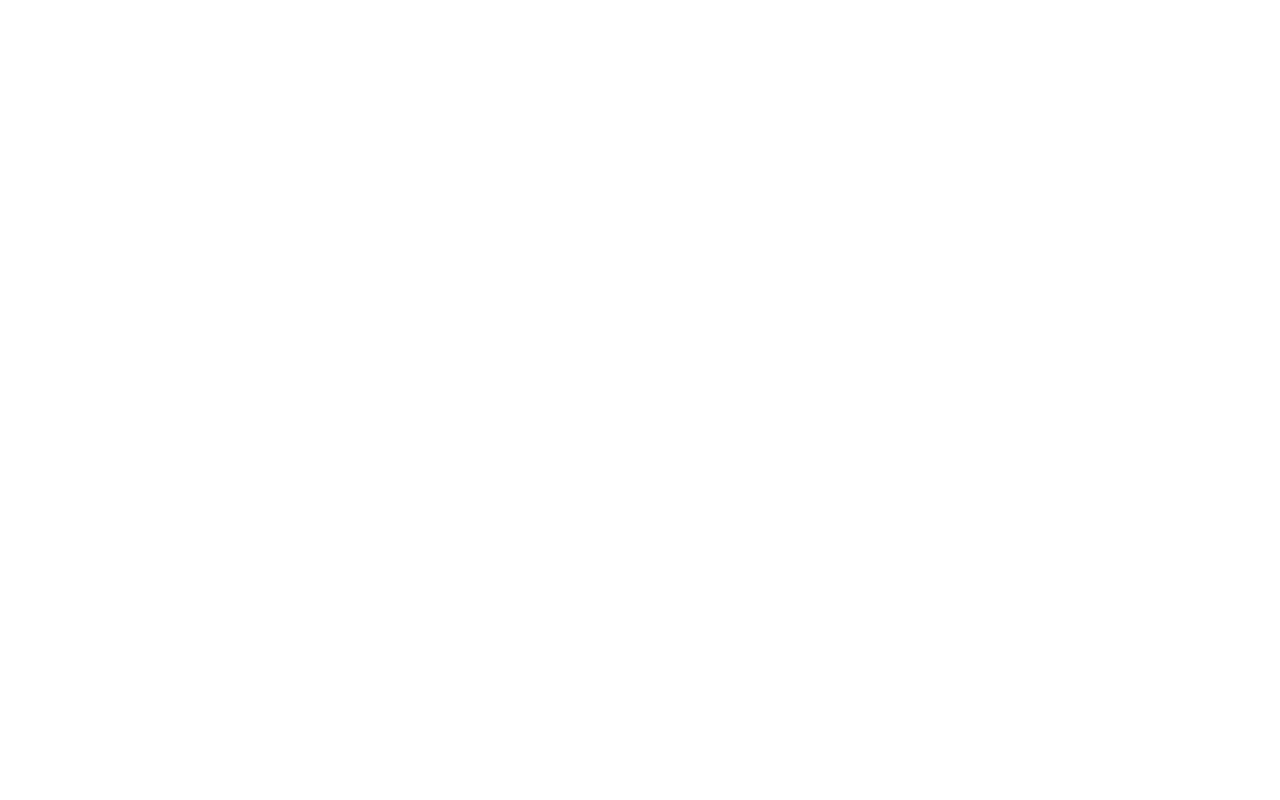
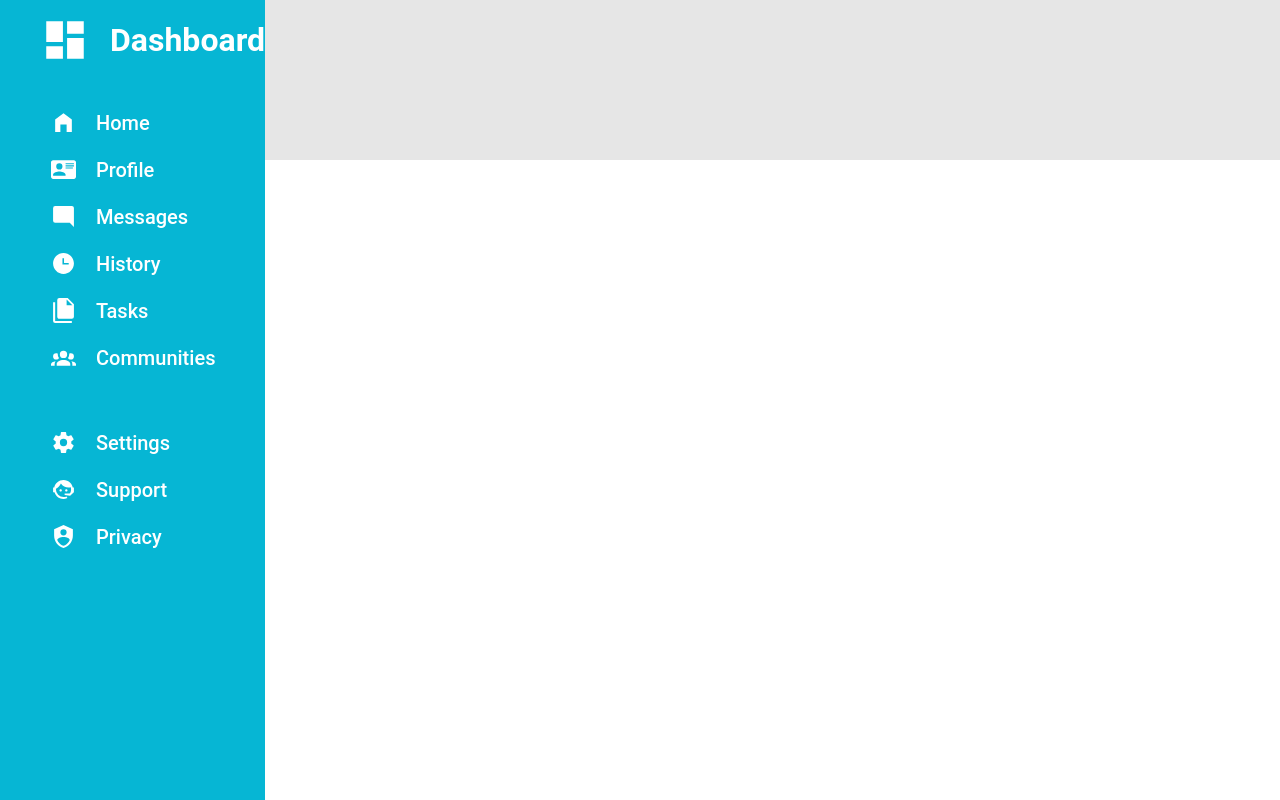
Before and after one commit to hlokman/Admin-Dashboard, a plain HTML site: page index.html in a window 1280 px wide. Drawn offline with Linux system fonts and the light colour scheme.

Commit message:
Create and improve the sidebar

```diff
--- a/index.html
+++ b/index.html
@@ -8,6 +8,54 @@
 </head>
 
 <body>
+    <div id="container">
+        <!--HEADER-->
+        <div class="header">
+        </div>
 
+        <!--SIDEBAR-->
+        <div class="sidebar">
+            <h1><img src="./images/view-dashboard.svg" alt="Dashboard" class="dashboardImg">Dashboard</h1>
+            <div class="firstSection">
+                <ul>
+                    <a href="#"><li>
+                        <img src="./images/home-variant.svg" alt=""><span class="sideTxt">Home</span></li>
+                    </a>
+                    <a href="#">
+                        <li><img src="./images/card-account-details.svg" alt="">Profile</li>
+                    </a>
+                    <a href="#">
+                        <li><img src="./images/message-reply.svg" alt="">Messages</li>
+                    </a>
+                    <a href="#">
+                        <li><img src="./images/clock-time-three.svg" alt="">History</li>
+                    </a>
+                    <a href="#">
+                        <li><img src="./images/file-multiple.svg" alt="">Tasks</li>
+                    </a>
+                    <a href="#">
+                        <li><img src="./images/account-group.svg" alt="">Communities</li>
+                    </a>
+                </ul>
+            </div>
+
+            <div class="secondSection">
+                <ul>
+                    <a href="#">
+                        <li><img src="./images/cog.svg" alt="">Settings</li>
+                    </a>
+                    <a href="#">
+                        <li><img src="./images/face-agent.svg" alt="">Support</li>
+                    </a>
+                    <a href="#">
+                        <li><img src="./images/shield-account.svg" alt="">Privacy</li>
+                    </a>
+                </ul>
+            </div>
+        </div>
+
+
+        <div class="mainContent"></div>
+    </div>
 </body>
 </html>
--- a/style.css
+++ b/style.css
@@ -0,0 +1,91 @@
+body {
+    margin: 0;
+    font-family: 'Roboto';
+}
+#container {
+    display: grid;
+    min-height: 100vh;
+    grid-template-columns: 1fr 4fr;
+    grid-template-rows: 1fr 4fr ;
+}
+
+.header,
+.sidebar,
+.mainContent {
+    /*border: 2px solid green;*/
+}
+
+.header {
+    grid-area: 1 / 2 / 2 / 3;
+    background-color: rgb(230, 230, 230);
+}
+.sidebar {
+    grid-area: 1 / 1 / 3 / 2;
+    background-color: #06b6d4;
+    color: white;
+    display: grid;
+    gap: 30px;
+    /*grid-template-rows: 90px 450px 200px;*/
+    grid-template-rows: repeat(1, minmax(1px, 60px)) repeat(1, minmax(120px, 290px)) repeat(1, minmax(100px, 200px));
+
+
+}
+.mainContent {
+    grid-area: 2 / 2 / 3 / 3;
+}
+
+/*SIDEBAR*/
+ul {
+    list-style-type: none;
+    font-weight: 500;
+    font-size: 20px;
+}
+
+.firstSection ul {
+    display: grid;
+    grid-template-rows: 1fr 1fr 1fr 1fr 1fr 1fr;
+    gap: 22px;
+
+}
+.secondSection ul {
+    display: grid;
+    grid-template-rows: 1fr 1fr 1fr;
+    gap: 22px;
+
+}
+
+h1 {
+    margin-top: 40px;
+    margin-left: 40px;
+}
+.firstSection,
+.secondSection {
+    margin-left: 11px;
+}
+h1,
+li {
+    display: flex;
+    align-items: center;
+}
+
+img.dashboardImg {
+    height: 50px;
+    width: 50px;
+    padding-right: 20px;
+    filter: invert(99%) sepia(4%) saturate(2%) hue-rotate(54deg) brightness(106%) contrast(100%);
+}
+img {
+    height: 25px;
+    width: 25px;
+    padding-right: 20px;
+    filter: invert(99%) sepia(4%) saturate(2%) hue-rotate(54deg) brightness(106%) contrast(100%);
+}
+
+/*links*/
+a {
+    text-decoration: none;
+    color: white;
+}
+li:hover {
+    filter: invert(0%) sepia(7%) saturate(226%) hue-rotate(245deg) brightness(114%) contrast(82%);
+}
```
Also changed, not shown: images/account-group.svg (added), images/card-account-details.svg (added), images/clock-time-three.svg (added), images/cog.svg (added), images/face-agent.svg (added), images/file-multiple.svg (added), images/home-variant.svg (added), images/message-reply.svg (added), images/shield-account.svg (added), images/view-dashboard.svg (added).
